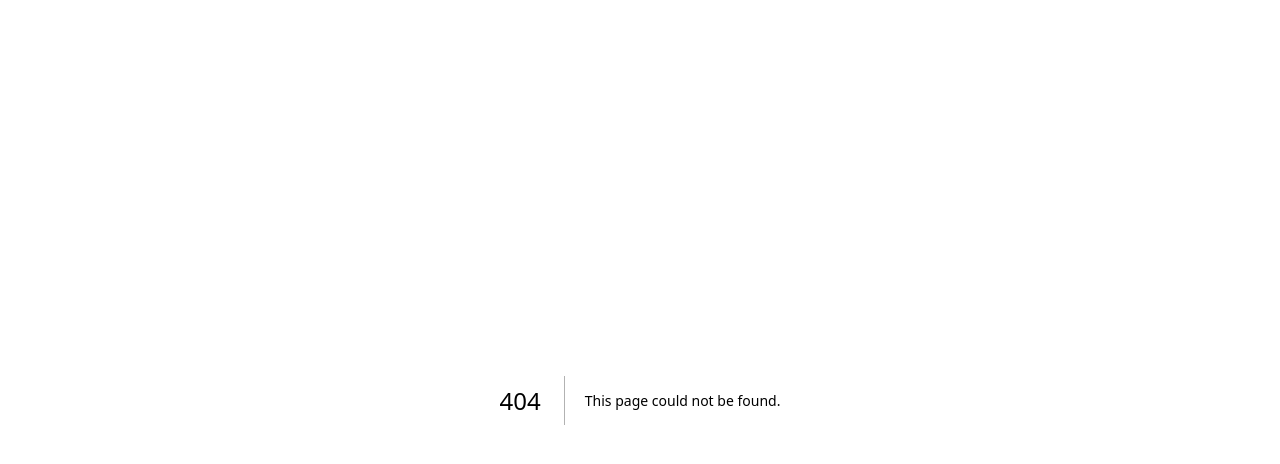
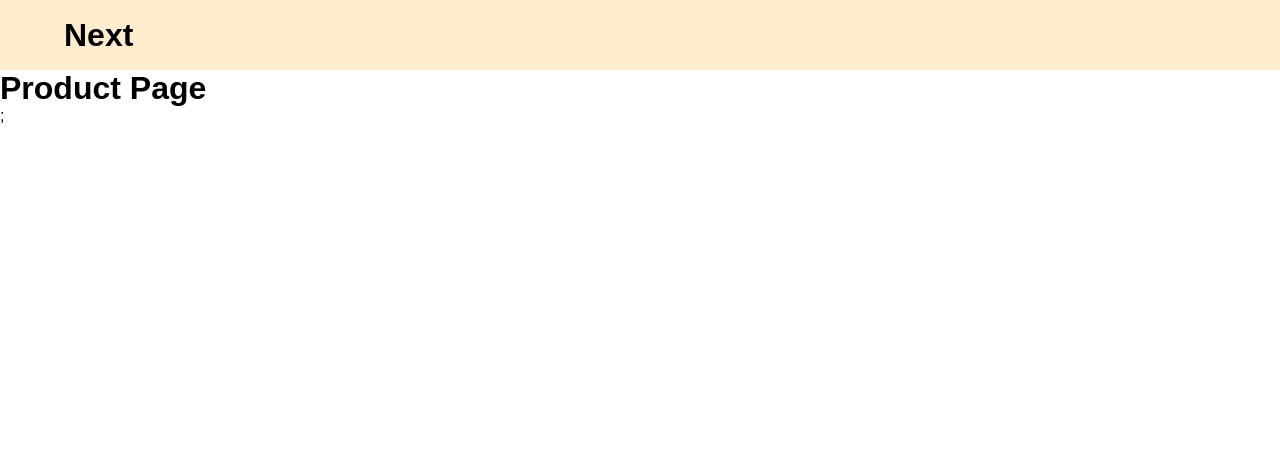
Before and after one commit to pancaholic/next-exercise, a Next.js app: page /product in a window 1280 px wide. Before the commit this address had no page. Shown: the top 464 px of the page. Built offline with nearby package versions, Linux system fonts and the light colour scheme.

Commit message:
Pages routing

```diff
--- /dev/null
+++ b/src/components/layouts/AppShell/index.tsx
@@ -0,0 +1,18 @@
+import React from "react";
+import Navbar from "../Navbar";
+
+type AppShellProps = {
+  children: React.ReactNode;
+};
+
+const AppShell = (props: AppShellProps) => {
+  const { children } = props;
+  return (
+    <div>
+      <Navbar />
+      {children}
+    </div>
+  );
+};
+
+export default AppShell;
--- /dev/null
+++ b/src/components/layouts/Navbar/index.tsx
@@ -0,0 +1,11 @@
+import React from 'react'
+
+const Navbar = () => {
+  return (
+    <div className='navbar'>
+      <h1>Next</h1>
+    </div>
+  )
+}
+
+export default Navbar
--- a/src/pages/_app.tsx
+++ b/src/pages/_app.tsx
@@ -1,6 +1,12 @@
-// import "@/styles/globals.css";
+import AppShell from "@/components/layouts/AppShell";
+import Navbar from "@/components/layouts/Navbar";
+import "@/styles/globals.css";
 import type { AppProps } from "next/app";
 
 export default function App({ Component, pageProps }: AppProps) {
-  return <Component {...pageProps} />;
+  return (
+    <AppShell>
+      <Component {...pageProps} />;
+    </AppShell>
+  );
 }
--- a/src/pages/index.tsx
+++ b/src/pages/index.tsx
@@ -1,14 +1,14 @@
 import Head from "next/head";
 import Image from "next/image";
-import { Inter } from "next/font/google";
 import styles from "@/styles/Home.module.css";
-
-const inter = Inter({ subsets: ["latin"] });
+import Navbar from "@/components/layouts/Navbar";
 
 export default function Home() {
   return (
     <div>
+
       <h1>Hello World, Panca</h1>
+      <p>Halo</p>
     </div>
   );
 }
--- /dev/null
+++ b/src/pages/product/index.tsx
@@ -0,0 +1,11 @@
+import React from "react";
+
+const ProductPage = () => {
+  return (
+    <div>
+      <h1>Product Page</h1>
+    </div>
+  );
+};
+
+export default ProductPage;
--- a/src/styles/globals.css
+++ b/src/styles/globals.css
@@ -1,78 +1,3 @@
-:root {
-  --max-width: 1100px;
-  --border-radius: 12px;
-  --font-mono: ui-monospace, Menlo, Monaco, "Cascadia Mono", "Segoe UI Mono",
-    "Roboto Mono", "Oxygen Mono", "Ubuntu Monospace", "Source Code Pro",
-    "Fira Mono", "Droid Sans Mono", "Courier New", monospace;
-
-  --foreground-rgb: 0, 0, 0;
-  --background-start-rgb: 214, 219, 220;
-  --background-end-rgb: 255, 255, 255;
-
-  --primary-glow: conic-gradient(
-    from 180deg at 50% 50%,
-    #16abff33 0deg,
-    #0885ff33 55deg,
-    #54d6ff33 120deg,
-    #0071ff33 160deg,
-    transparent 360deg
-  );
-  --secondary-glow: radial-gradient(
-    rgba(255, 255, 255, 1),
-    rgba(255, 255, 255, 0)
-  );
-
-  --tile-start-rgb: 239, 245, 249;
-  --tile-end-rgb: 228, 232, 233;
-  --tile-border: conic-gradient(
-    #00000080,
-    #00000040,
-    #00000030,
-    #00000020,
-    #00000010,
-    #00000010,
-    #00000080
-  );
-
-  --callout-rgb: 238, 240, 241;
-  --callout-border-rgb: 172, 175, 176;
-  --card-rgb: 180, 185, 188;
-  --card-border-rgb: 131, 134, 135;
-}
-
-@media (prefers-color-scheme: dark) {
-  :root {
-    --foreground-rgb: 255, 255, 255;
-    --background-start-rgb: 0, 0, 0;
-    --background-end-rgb: 0, 0, 0;
-
-    --primary-glow: radial-gradient(rgba(1, 65, 255, 0.4), rgba(1, 65, 255, 0));
-    --secondary-glow: linear-gradient(
-      to bottom right,
-      rgba(1, 65, 255, 0),
-      rgba(1, 65, 255, 0),
-      rgba(1, 65, 255, 0.3)
-    );
-
-    --tile-start-rgb: 2, 13, 46;
-    --tile-end-rgb: 2, 5, 19;
-    --tile-border: conic-gradient(
-      #ffffff80,
-      #ffffff40,
-      #ffffff30,
-      #ffffff20,
-      #ffffff10,
-      #ffffff10,
-      #ffffff80
-    );
-
-    --callout-rgb: 20, 20, 20;
-    --callout-border-rgb: 108, 108, 108;
-    --card-rgb: 100, 100, 100;
-    --card-border-rgb: 200, 200, 200;
-  }
-}
-
 * {
   box-sizing: border-box;
   padding: 0;
@@ -83,16 +8,7 @@ html,
 body {
   max-width: 100vw;
   overflow-x: hidden;
-}
-
-body {
-  color: rgb(var(--foreground-rgb));
-  background: linear-gradient(
-      to bottom,
-      transparent,
-      rgb(var(--background-end-rgb))
-    )
-    rgb(var(--background-start-rgb));
+  font-family: Arial, Helvetica, sans-serif;
 }
 
 a {
@@ -100,8 +16,11 @@ a {
   text-decoration: none;
 }
 
-@media (prefers-color-scheme: dark) {
-  html {
-    color-scheme: dark;
-  }
+.navbar {
+  display: flex;
+  width: 100%;
+  height: 70px;
+  background-color: blanchedalmond;
+  align-items: center;
+  padding: 0 5%;
 }
```
Also changed, not shown: src/pages/about/index.tsx (added, +13 -0 lines), src/pages/product/[id].tsx (added, +15 -0 lines), src/pages/setting/app.tsx (added, +11 -0 lines), src/pages/setting/user/index.tsx (added, +11 -0 lines), src/pages/setting/user/password/index.tsx (added, +11 -0 lines).
